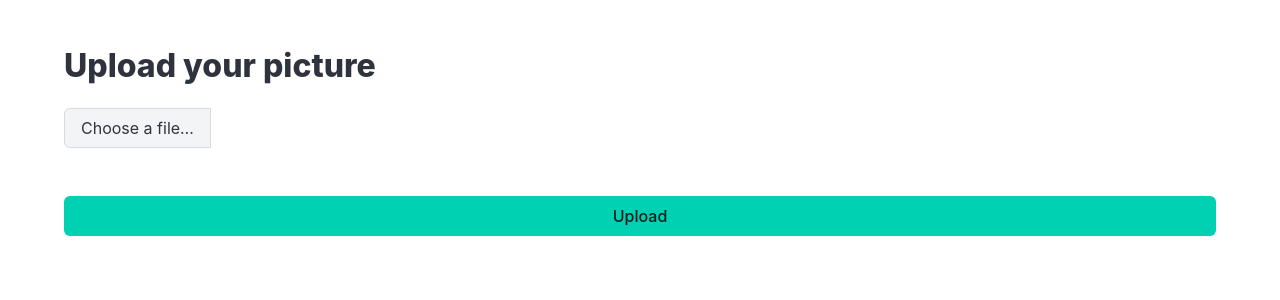
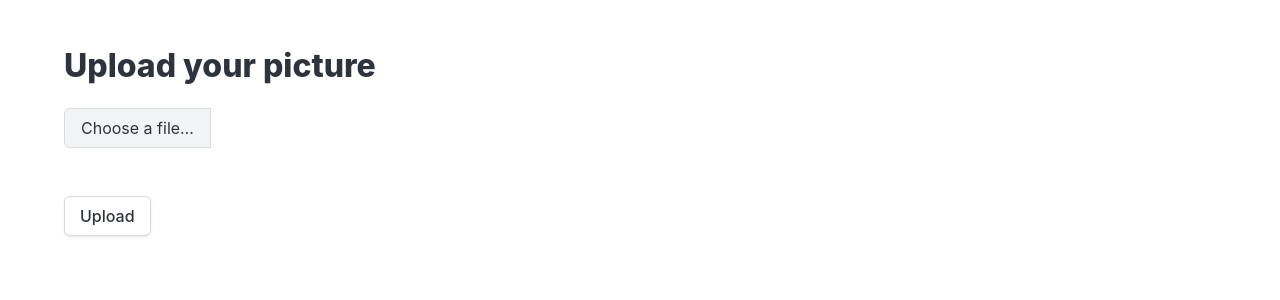
Before and after one commit to dusk-and-dawn/MFWedding, a Flask app: page /upload in a window 1280 px wide. Shown: the top 300 px of the page. Run offline with Flask 3, Linux system fonts and the light colour scheme.

Commit message:
fixed upload

```diff
--- a/app/templates/upload.html
+++ b/app/templates/upload.html
@@ -9,21 +9,21 @@
   <body>
 
     <section class="section">
-      <div class="container"  id="mobile-file-upload">
+      <div class="container">
         <h1 class="title">Upload your picture</h1>
-        <form method="POST" enctype="multipart/form-data is-fullwidth">
-            <div class="columns is-mobile is-multiline">
-              <div class="column is-fullwidth">
-                <div class="file has-name is-fullwidth">
-                  <label class="file-label is-fullwidth">
-                    <input class="file-input is-fullwidth" type="file" name="file">
+        <form method="POST" enctype="multipart/form-data">
+            <div class="columns">
+              <div class="column">
+                <div class="file has-name">
+                  <label class="file-label">
+                    <input class="file-input" type="file" name="file">
                     <span class="file-cta">
-                      <span class="file-label is-fullwidth">Choose a file…</span>
+                      <span class="file-label">Choose a file…</span>
                     </span>
             </label>
           </div>
           <br>
-          <button class="button is-primary is-fullwidth" type="submit">Upload</button>
+          <button class="button" type="submit">Upload</button>
         </form>
       </div>
     </section>
```
